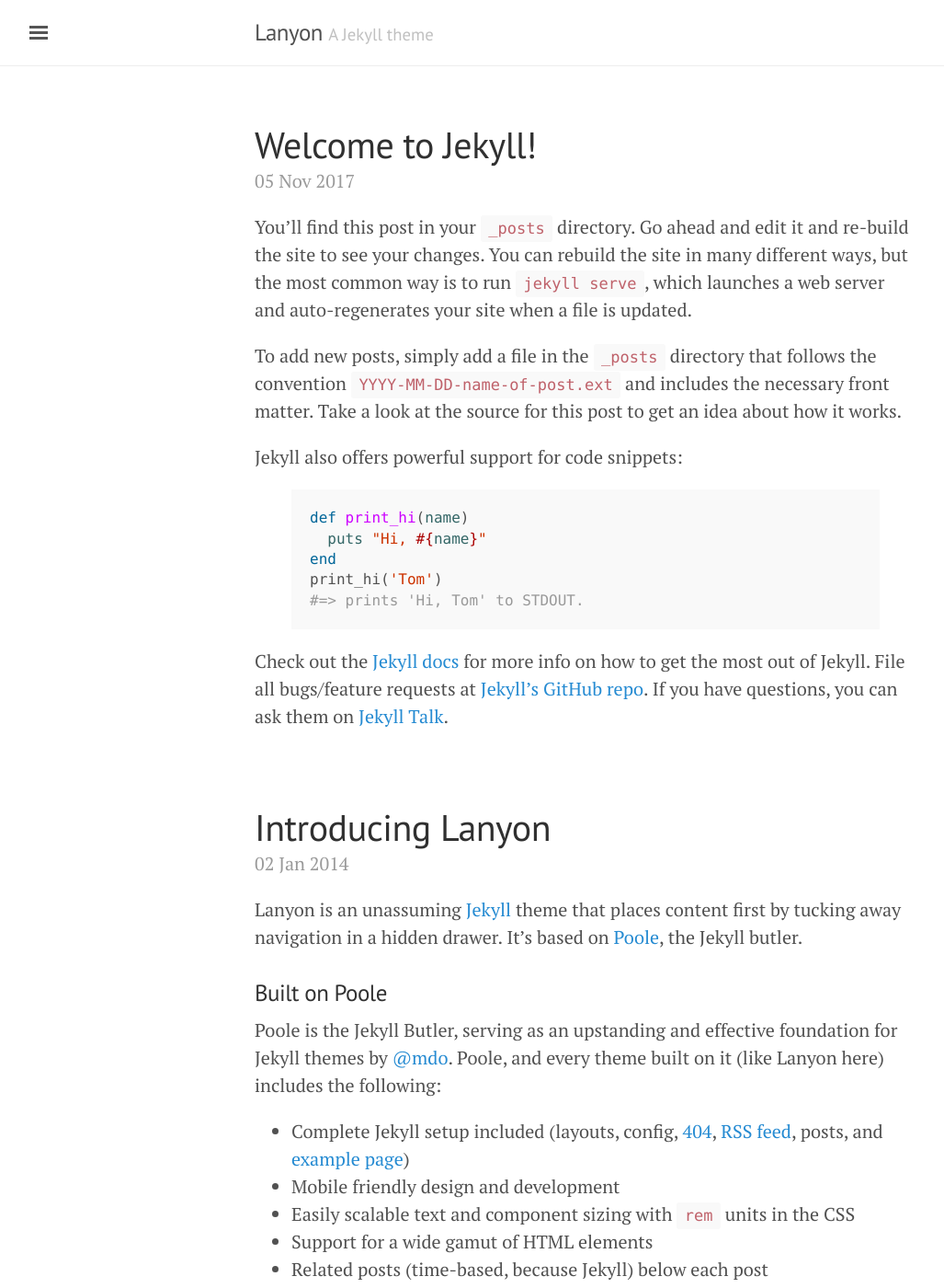
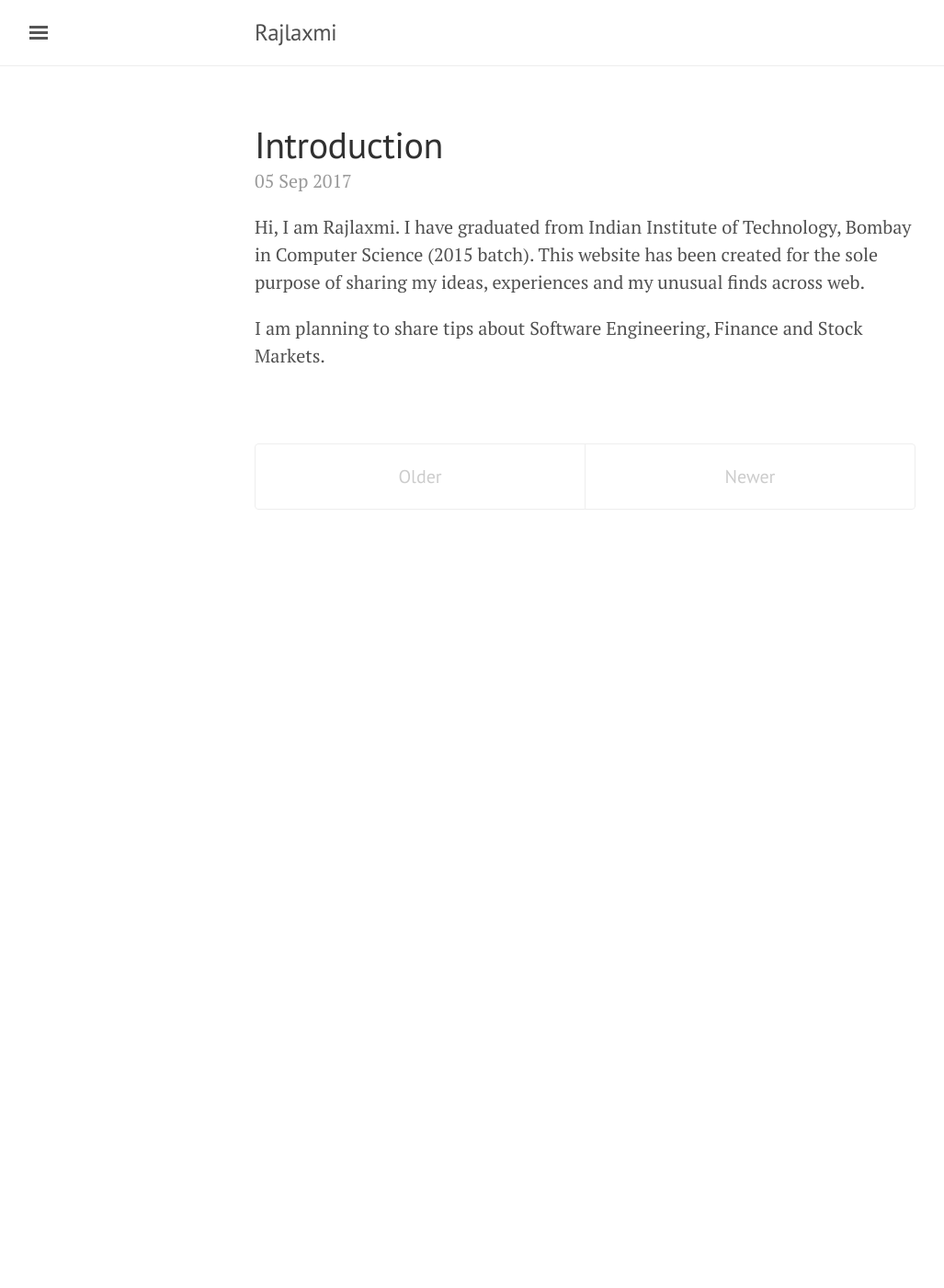
Before and after one commit to Rajlaxmi/rajlaxmi.github.io, a Jekyll site: the page built from index.html, in a window 1280 px wide and 1400 px high. Shown: the whole window at 92% size, without its empty margins (3-1030 px from the left). Built offline with Jekyll 4.4.1, drawn with Linux system fonts in a browser that asks for light colours; the list of posts is cut into pages by our own code; some of the changed text lies outside the part shown.

Commit message:
Added first post

```diff
--- a/_config.yml
+++ b/_config.yml
@@ -2,21 +2,25 @@
 #
 # Use of `relative_permalinks` ensures post links from the index work properly.
 permalink:           pretty
-relative_permalinks: true
+#relative_permalinks: true
 
 # Setup
-title:               Lanyon
-tagline:             'A Jekyll theme'
-description:         'A reserved <a href="http://jekyllrb.com" target="_blank">Jekyll</a> theme that places the utmost gravity on content with a hidden drawer. Made by <a href="https://twitter.com/mdo" target="_blank">@mdo</a>.'
-url:                 http://lanyon.getpoole.com
+title:               Rajlaxmi
+tagline:             ''
+#description:         'A reserved <a href="http://jekyllrb.com" target="_blank">Jekyll</a> theme that places the utmost gravity on content with a hidden drawer. Made by <a href="https://twitter.com/mdo" target="_blank">@mdo</a>.'
+description:         'My resume and posts'
+url:                 http://rajlaxmi.github.io
 baseurl:             ''
-paginate:            5
+plugins: [jekyll-paginate]
+paginate: 5
+paginate_path: "page:num"
+encoding: utf-8
 
 # About/contact
 author:
-  name:              Mark Otto
-  url:               https://twitter.com/mdo
-  email:             markdotto@gmail.com
+  name:              Rajlaxmi
+  url:
+  email:             rajlaxmisah@gmail.com
 
 # Custom vars
 version:             1.0.0
--- a/_includes/head.html
+++ b/_includes/head.html
@@ -22,7 +22,7 @@
 
   <!-- Icons -->
   <link rel="apple-touch-icon-precomposed" sizes="144x144" href="{{ site.baseurl }}/public/apple-touch-icon-precomposed.png">
-  <link rel="shortcut icon" href="{{ site.baseurl }}/public/favicon.ico">
+  <link rel="shortcut icon" href="{{ site.baseurl }}/public/terminal-icon.png">
 
   <!-- RSS -->
   <link rel="alternate" type="application/rss+xml" title="RSS" href="/atom.xml">
--- a/_posts/2013-12-31-whats-jekyll.md
+++ /dev/null
@@ -1,12 +0,0 @@
----
-layout: post
-title: What's Jekyll?
----
-
-[Jekyll](http://jekyllrb.com) is a static site generator, an open-source tool for creating simple yet powerful websites of all shapes and sizes. From [the project's readme](https://github.com/mojombo/jekyll/blob/master/README.markdown):
-
-  > Jekyll is a simple, blog aware, static site generator. It takes a template directory [...] and spits out a complete, static website suitable for serving with Apache or your favorite web server. This is also the engine behind GitHub Pages, which you can use to host your project’s page or blog right here from GitHub.
-
-It's an immensely useful tool and one we encourage you to use here with Lanyon.
-
-Find out more by [visiting the project on GitHub](https://github.com/mojombo/jekyll).
--- a/_posts/2014-01-01-example-content.md
+++ /dev/null
@@ -1,122 +0,0 @@
----
-layout: post
-title: Example content
----
-
-
-<div class="message">
-  Howdy! This is an example blog post that shows several types of HTML content supported in this theme.
-</div>
-
-Cum sociis natoque penatibus et magnis <a href="#">dis parturient montes</a>, nascetur ridiculus mus. *Aenean eu leo quam.* Pellentesque ornare sem lacinia quam venenatis vestibulum. Sed posuere consectetur est at lobortis. Cras mattis consectetur purus sit amet fermentum.
-
-> Curabitur blandit tempus porttitor. Nullam quis risus eget urna mollis ornare vel eu leo. Nullam id dolor id nibh ultricies vehicula ut id elit.
-
-Etiam porta **sem malesuada magna** mollis euismod. Cras mattis consectetur purus sit amet fermentum. Aenean lacinia bibendum nulla sed consectetur.
-
-## Inline HTML elements
-
-HTML defines a long list of available inline tags, a complete list of which can be found on the [Mozilla Developer Network](https://developer.mozilla.org/en-US/docs/Web/HTML/Element).
-
-- **To bold text**, use `<strong>`.
-- *To italicize text*, use `<em>`.
-- Abbreviations, like <abbr title="HyperText Markup Langage">HTML</abbr> should use `<abbr>`, with an optional `title` attribute for the full phrase.
-- Citations, like <cite>&mdash; Mark otto</cite>, should use `<cite>`.
-- <del>Deleted</del> text should use `<del>` and <ins>inserted</ins> text should use `<ins>`.
-- Superscript <sup>text</sup> uses `<sup>` and subscript <sub>text</sub> uses `<sub>`.
-
-Most of these elements are styled by browsers with few modifications on our part.
-
-## Heading
-
-Vivamus sagittis lacus vel augue rutrum faucibus dolor auctor. Duis mollis, est non commodo luctus, nisi erat porttitor ligula, eget lacinia odio sem nec elit. Morbi leo risus, porta ac consectetur ac, vestibulum at eros.
-
-### Code
-
-Cum sociis natoque penatibus et magnis dis `code element` montes, nascetur ridiculus mus.
-
-{% highlight js %}
-// Example can be run directly in your JavaScript console
-
-// Create a function that takes two arguments and returns the sum of those arguments
-var adder = new Function("a", "b", "return a + b");
-
-// Call the function
-adder(2, 6);
-// > 8
-{% endhighlight %}
-
-Aenean lacinia bibendum nulla sed consectetur. Etiam porta sem malesuada magna mollis euismod. Fusce dapibus, tellus ac cursus commodo, tortor mauris condimentum nibh, ut fermentum massa.
-
-### Lists
-
-Cum sociis natoque penatibus et magnis dis parturient montes, nascetur ridiculus mus. Aenean lacinia bibendum nulla sed consectetur. Etiam porta sem malesuada magna mollis euismod. Fusce dapibus, tellus ac cursus commodo, tortor mauris condimentum nibh, ut fermentum massa justo sit amet risus.
-
-* Praesent commodo cursus magna, vel scelerisque nisl consectetur et.
-* Donec id elit non mi porta gravida at eget metus.
-* Nulla vitae elit libero, a pharetra augue.
-
-Donec ullamcorper nulla non metus auctor fringilla. Nulla vitae elit libero, a pharetra augue.
-
-1. Vestibulum id ligula porta felis euismod semper.
-2. Cum sociis natoque penatibus et magnis dis parturient montes, nascetur ridiculus mus.
-3. Maecenas sed diam eget risus varius blandit sit amet non magna.
-
-Cras mattis consectetur purus sit amet fermentum. Sed posuere consectetur est at lobortis.
-
-<dl>
-  <dt>HyperText Markup Language (HTML)</dt>
-  <dd>The language used to describe and define the content of a Web page</dd>
-
-  <dt>Cascading Style Sheets (CSS)</dt>
-  <dd>Used to describe the appearance of Web content</dd>
-
-  <dt>JavaScript (JS)</dt>
-  <dd>The programming language used to build advanced Web sites and applications</dd>
-</dl>
-
-Integer posuere erat a ante venenatis dapibus posuere velit aliquet. Morbi leo risus, porta ac consectetur ac, vestibulum at eros. Nullam quis risus eget urna mollis ornare vel eu leo.
-
-### Tables
-
-Aenean lacinia bibendum nulla sed consectetur. Lorem ipsum dolor sit amet, consectetur adipiscing elit.
-
-<table>
-  <thead>
-    <tr>
-      <th>Name</th>
-      <th>Upvotes</th>
-      <th>Downvotes</th>
-    </tr>
-  </thead>
-  <tfoot>
-    <tr>
-      <td>Totals</td>
-      <td>21</td>
-      <td>23</td>
-    </tr>
-  </tfoot>
-  <tbody>
-    <tr>
-      <td>Alice</td>
-      <td>10</td>
-      <td>11</td>
-    </tr>
-    <tr>
-      <td>Bob</td>
-      <td>4</td>
-      <td>3</td>
-    </tr>
-    <tr>
-      <td>Charlie</td>
-      <td>7</td>
-      <td>9</td>
-    </tr>
-  </tbody>
-</table>
-
-Nullam id dolor id nibh ultricies vehicula ut id elit. Sed posuere consectetur est at lobortis. Nullam quis risus eget urna mollis ornare vel eu leo.
-
------
-
-Want to see something else added? <a href="https://github.com/poole/poole/issues/new">Open an issue.</a>
--- a/_posts/2014-01-02-introducing-lanyon.md
+++ /dev/null
@@ -1,38 +0,0 @@
----
-layout: post
-title: Introducing Lanyon
----
-
-Lanyon is an unassuming [Jekyll](http://jekyllrb.com) theme that places content first by tucking away navigation in a hidden drawer. It's based on [Poole](http://getpoole.com), the Jekyll butler.
-
-### Built on Poole
-
-Poole is the Jekyll Butler, serving as an upstanding and effective foundation for Jekyll themes by [@mdo](https://twitter.com/mdo). Poole, and every theme built on it (like Lanyon here) includes the following:
-
-* Complete Jekyll setup included (layouts, config, [404](/404), [RSS feed](/atom.xml), posts, and [example page](/about))
-* Mobile friendly design and development
-* Easily scalable text and component sizing with `rem` units in the CSS
-* Support for a wide gamut of HTML elements
-* Related posts (time-based, because Jekyll) below each post
-* Syntax highlighting, courtesy Pygments (the Python-based code snippet highlighter)
-
-### Lanyon features
-
-In addition to the features of Poole, Lanyon adds the following:
-
-* Toggleable sliding sidebar (built with only CSS) via **☰** link in top corner
-* Sidebar includes support for textual modules and a dynamically generated navigation with active link support
-* Two orientations for content and sidebar, default (left sidebar) and [reverse](https://github.com/poole/lanyon#reverse-layout) (right sidebar), available via `<body>` classes
-* [Eight optional color schemes](https://github.com/poole/lanyon#themes), available via `<body>` classes
-
-[Head to the readme](https://github.com/poole/lanyon#readme) to learn more.
-
-### Browser support
-
-Lanyon is by preference a forward-thinking project. In addition to the latest versions of Chrome, Safari (mobile and desktop), and Firefox, it is only compatible with Internet Explorer 9 and above.
-
-### Download
-
-Lanyon is developed on and hosted with GitHub. Head to the <a href="https://github.com/poole/lanyon">GitHub repository</a> for downloads, bug reports, and features requests.
-
-Thanks!
--- /dev/null
+++ b/_posts/2017-09-05-Introduction.md
@@ -0,0 +1,8 @@
+---
+layout: post
+title: Introduction
+---
+
+Hi, I am Rajlaxmi. I have graduated from Indian Institute of Technology, Bombay in Computer Science (2015 batch). This website has been created for the sole purpose of sharing my ideas, experiences and my unusual finds across web.
+
+I am planning to share tips about Software Engineering, Finance and Stock Markets.
--- a/_posts/2017-11-05-welcome-to-jekyll.markdown
+++ /dev/null
@@ -1,25 +0,0 @@
----
-layout: post
-title:  "Welcome to Jekyll!"
-date:   2017-11-05 11:54:37 +0530
-categories: jekyll update
----
-You’ll find this post in your `_posts` directory. Go ahead and edit it and re-build the site to see your changes. You can rebuild the site in many different ways, but the most common way is to run `jekyll serve`, which launches a web server and auto-regenerates your site when a file is updated.
-
-To add new posts, simply add a file in the `_posts` directory that follows the convention `YYYY-MM-DD-name-of-post.ext` and includes the necessary front matter. Take a look at the source for this post to get an idea about how it works.
-
-Jekyll also offers powerful support for code snippets:
-
-{% highlight ruby %}
-def print_hi(name)
-  puts "Hi, #{name}"
-end
-print_hi('Tom')
-#=> prints 'Hi, Tom' to STDOUT.
-{% endhighlight %}
-
-Check out the [Jekyll docs][jekyll-docs] for more info on how to get the most out of Jekyll. File all bugs/feature requests at [Jekyll’s GitHub repo][jekyll-gh]. If you have questions, you can ask them on [Jekyll Talk][jekyll-talk].
-
-[jekyll-docs]: https://jekyllrb.com/docs/home
-[jekyll-gh]:   https://github.com/jekyll/jekyll
-[jekyll-talk]: https://talk.jekyllrb.com/
```
Also changed, not shown: Gemfile (added, +28 -0 lines), public/terminal-icon.png (added), 1 other file.
